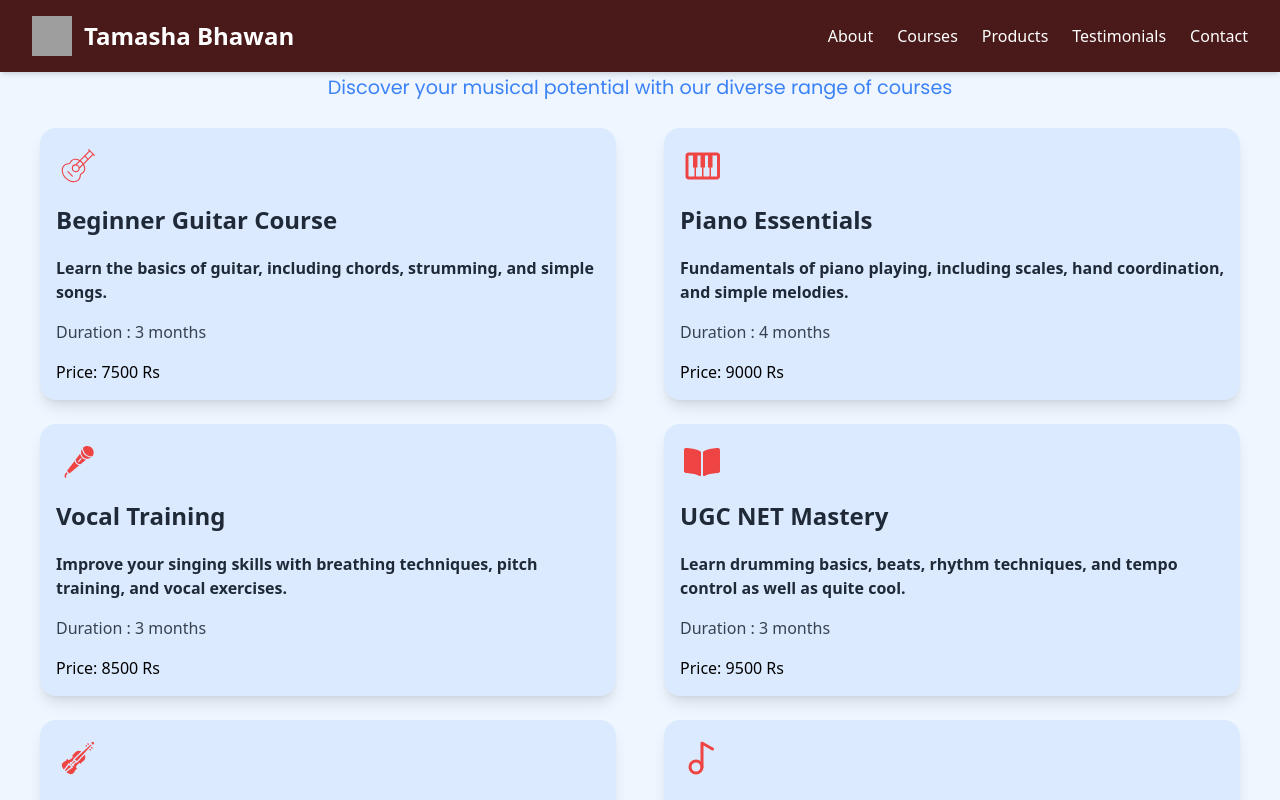
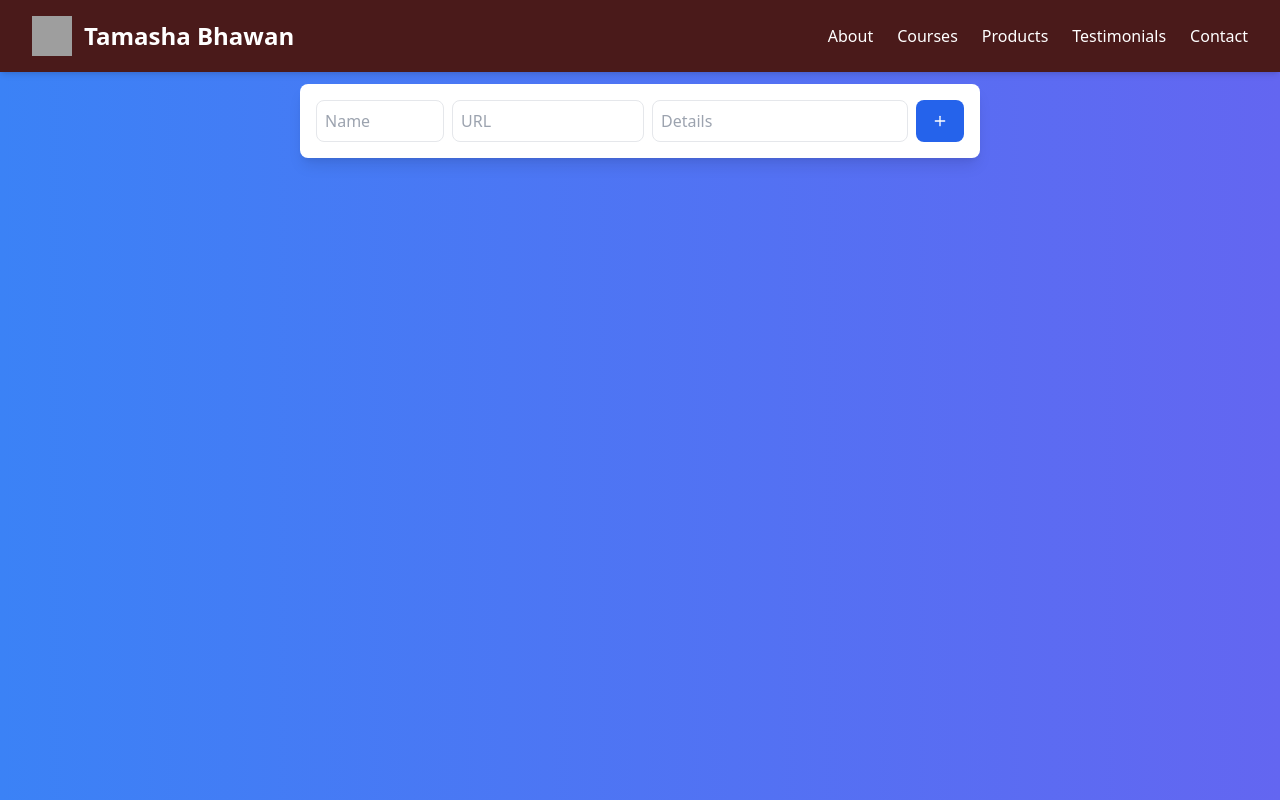
Before and after one commit to Rishabh503/tamasha-bhawan, a React (Vite) app: page /course in a window 1280 px wide. Shown: the top 800 px of the page. Built offline with nearby package versions, Linux system fonts and the light colour scheme; grey boxes are pictures that could not be loaded.

Commit message:
chanegs suggexted by abha

```diff
--- a/src/components/CoursePage.jsx
+++ b/src/components/CoursePage.jsx
@@ -1,81 +1,92 @@
-import React from 'react'
-// import data from '../data/course.json'
-import { PiGuitarThin } from "react-icons/pi";
-import { LuMusic2 } from "react-icons/lu";
-import { CgPiano } from "react-icons/cg";
-import { GiMicrophone, GiViolin } from "react-icons/gi";
-import { FaBookOpen } from "react-icons/fa";
-import { CourseCard } from './CourseCard'
+import React, { useState, useEffect, useRef } from 'react';
+import { FiEdit, FiTrash2, FiSave, FiPlus } from 'react-icons/fi';
 
-const data=[
-    {
-        "name": "Beginner Guitar Course",
-        "detail": "Learn the basics of guitar, including chords, strumming, and simple songs.",
-        "duration": "3 months",
-        "price": "7500 Rs",
-        "logo": <PiGuitarThin/>
-    },
-    {
-        "name": "Piano Essentials",
-        "detail": "Fundamentals of piano playing, including scales, hand coordination, and simple melodies.",
-        "duration": "4 months",
-        "price": "9000 Rs",
-        "logo": <CgPiano/>
-    },
-    {
-        "name": "Vocal Training",
-        "detail": "Improve your singing skills with breathing techniques, pitch training, and vocal exercises.",
-        "duration": "3 months",
-        "price": "8500 Rs",
-        "logo": <GiMicrophone/>
-    },
-    {
-        "name": "UGC NET Mastery",
-        "detail": "Learn drumming basics, beats, rhythm techniques, and tempo control as well as quite cool.",
-        "duration": "3 months",
-        "price": "9500 Rs",
-        "logo": <FaBookOpen/>
-    },
-    {
-        "name": "Violin Basics",
-        "detail": "Introduction to violin, including bowing techniques, finger placements, and simple tunes.",
-        "duration": "4 months",
-        "price": "9800 Rs",
-        "logo": <GiViolin/>
-    },
-    {
-        "name": "Music Production",
-        "detail": "Learn digital music production, mixing, and basic sound editing techniques.",
-        "duration": "2 months",
-        "price": "8900 Rs",
-        "logo": <LuMusic2/>
+export const CoursePage = () => {
+  const [links, setLinks] = useState([]);
+  const [draggedIndex, setDraggedIndex] = useState(null);
+  const nameRef = useRef();
+  const urlRef = useRef();
+  const detailsRef = useRef();
+
+  useEffect(() => {
+    const savedLinks = JSON.parse(localStorage.getItem('stickyLinks'));
+    if (savedLinks) setLinks(savedLinks);
+  }, []);
+
+  useEffect(() => {
+    localStorage.setItem('stickyLinks', JSON.stringify(links));
+  }, [links]);
+
+  const addLink = () => {
+    const newLink = {
+      id: Date.now(),
+      name: nameRef.current.value,
+      url: urlRef.current.value,
+      details: detailsRef.current.value
+    };
+    if (newLink.name && newLink.url) {
+      setLinks([...links, newLink]);
+      nameRef.current.value = '';
+      urlRef.current.value = '';
+      detailsRef.current.value = '';
     }
-]
-export const CoursePage = () => {
+  };
+
+  const deleteLink = (id) => {
+    setLinks(links.filter(link => link.id !== id));
+  };
+
+  const handleDragStart = (index) => {
+    setDraggedIndex(index);
+  };
+
+  const handleDrop = (index) => {
+    const updatedLinks = [...links];
+    const [draggedItem] = updatedLinks.splice(draggedIndex, 1);
+    updatedLinks.splice(index, 0, draggedItem);
+    setLinks(updatedLinks);
+    setDraggedIndex(null);
+  };
+
   return (
-    <section className='min-h-screen w-full bg-blue-50'>
+    <div className="bg-gradient-to-r from-blue-500 to-indigo-500 min-h-screen p-6 flex flex-col items-center">
+      <h1 className="text-3xl font-bold text-white mb-6">Sticky Links</h1>
+      <div className="bg-white p-4 rounded-lg shadow-lg mb-6 flex gap-2">
+        <input ref={nameRef} placeholder="Name" className="border p-2 rounded-lg w-32" />
+        <input ref={urlRef} placeholder="URL" className="border p-2 rounded-lg w-48" />
+        <input ref={detailsRef} placeholder="Details" className="border p-2 rounded-lg w-64" />
+        <button onClick={addLink} className="bg-blue-600 text-white px-4 py-2 rounded-lg hover:bg-blue-700">
+          <FiPlus />
+        </button>
+      </div>
 
-       <div className='p-4'>
-             {/* for top text  */}
-         <div className=' flex flex-col text-center gap-4 font-poppins'>
-            <h1 className='sm:text-[4vw] text-4xl text-blue-600 font-bold' >
-                Our Courses
-            </h1>
-            <p className='sm:text-[1.5vw]  text-2xl text-blue-500'>
-            Discover your musical potential with our diverse range of courses
-            </p>
+      <div className="grid gap-4 w-full max-w-3xl">
+        {links.map((link, index) => (
+          <div
+            key={link.id}
+            draggable
+            onDragStart={() => handleDragStart(index)}
+            onDragOver={(e) => e.preventDefault()}
+            onDrop={() => handleDrop(index)}
+            className="bg-white p-4 rounded-lg shadow-lg flex justify-between items-center hover:shadow-xl transition-shadow duration-300"
+          >
+            <div>
+              <h2 className="text-lg font-semibold text-gray-700">{link.name}</h2>
+              <a href={link.url} target="_blank" rel="noopener noreferrer" className="text-blue-500 hover:underline">
+                {link.url}
+              </a>
+              <p className="text-gray-500 text-sm mt-1">{link.details}</p>
             </div>
-            {/* for cards  */}
-            <div className='items-center text-start flex flex-wrap'>
-                {
-                    data.map((item,index)=>(
-                        <CourseCard  item={item}/>
-                    ))
-                }
+            <div className="flex gap-2">
+              <button onClick={() => deleteLink(link.id)} className="text-red-500 hover:text-red-600">
+                <FiTrash2 />
+              </button>
             </div>
-        </div>
-    </section>
-  )
-}
+          </div>
+        ))}
+      </div>
+    </div>
+  );
+};
 
-// export default CoursePage
+// export default StickyLinks;
--- a/src/components/DesignTwo.jsx
+++ b/src/components/DesignTwo.jsx
@@ -31,36 +31,26 @@ const HomePage = () => {
   const courses = [
     {
       id: 1,
-      name: "Master the Sitar",
-      category: "instrumental",
-      img: "https://images.unsplash.com/photo-1516280440614-37939bbacd81?q=80&w=1000",
-      instructor: "Pt. Ravi Kumar",
-      desc: "Embark on a mystical journey through the strings of India's most iconic instrument",
-      duration: "6 months",
-      level: "Beginner to Advanced",
-      startDate: "May 15, 2025"
+      name: "Learn Indian Classical Music",
+      category: "Vocal",
+      img: "https://res.cloudinary.com/dhe9p6bo0/image/upload/v1747320825/Screenshot_2025-05-15_202223_fwdg6f.png",
+      instructor: "Abha Tripathi",
+      desc: "Get Certification from AKHIL BHARTIYA GANDHARVA MAHAVIDALAYA (pune)",
+      duration: "Flexible",
+      level: "All Levels",
+      startDate: "Flexible"
     },
+
     {
       id: 2,
-      name: "Tabla Rhythms",
-      category: "instrumental",
-      img: "https://images.unsplash.com/photo-1516280440614-37939bbacd81?q=80&w=1000",
-      instructor: "Ustad Zakir Ali",
-      desc: "Feel the pulse of Indian rhythms through the mesmerizing beats of tabla",
-      duration: "4 months",
-      level: "All Levels",
-      startDate: "June 1, 2025"
-    },
-    {
-      id: 3,
-      name: "Hindustani Vocals",
+      name: "Learn Hindustani Music Light",
       category: "vocal",
       img: "https://images.unsplash.com/photo-1516280440614-37939bbacd81?q=80&w=1000",
-      instructor: "Vidushi Sunita Devi",
+      instructor: "Abha Tripathi",
       desc: "Discover your voice through ancient Hindustani classical traditions",
-      duration: "8 months",
-      level: "Intermediate",
-      startDate: "May 10, 2025"
+      duration: "Flexible",
+      level: "Beginner",
+      startDate: "Flexible"
     }
   ];
 
@@ -318,11 +308,11 @@ const HomePage = () => {
             <FaYoutube className="text-red-600 text-6xl mb-6" />
             <h2 className="text-4xl font-bold mb-6">Explore Our Video Lessons</h2>
             <p className="text-gray-300 mb-8 text-lg">
-              Join our <span className="text-yellow-400 font-bold">100,000+</span> subscribers experiencing the soul of Indian classical music through our video lessons, performances, and musical insights.
+              Join our  <span className="text-yellow-400 font-bold">5000+</span> subscribers experiencing the soul of Indian classical music through our video lessons, performances, and musical insights.
             </p>
             <a
-              href="https://youtube.com"
-              target="_blank"
+              href="https://www.youtube.com/@TamashaBhawanMusic"
+
               rel="noopener noreferrer"
               className="px-6 py-3 bg-red-600 text-white rounded-full flex items-center gap-2 hover:bg-red-700 transition w-fit"
             >
```
Also changed, not shown: src/components/NewAbout.jsx (+0 -90 lines).
